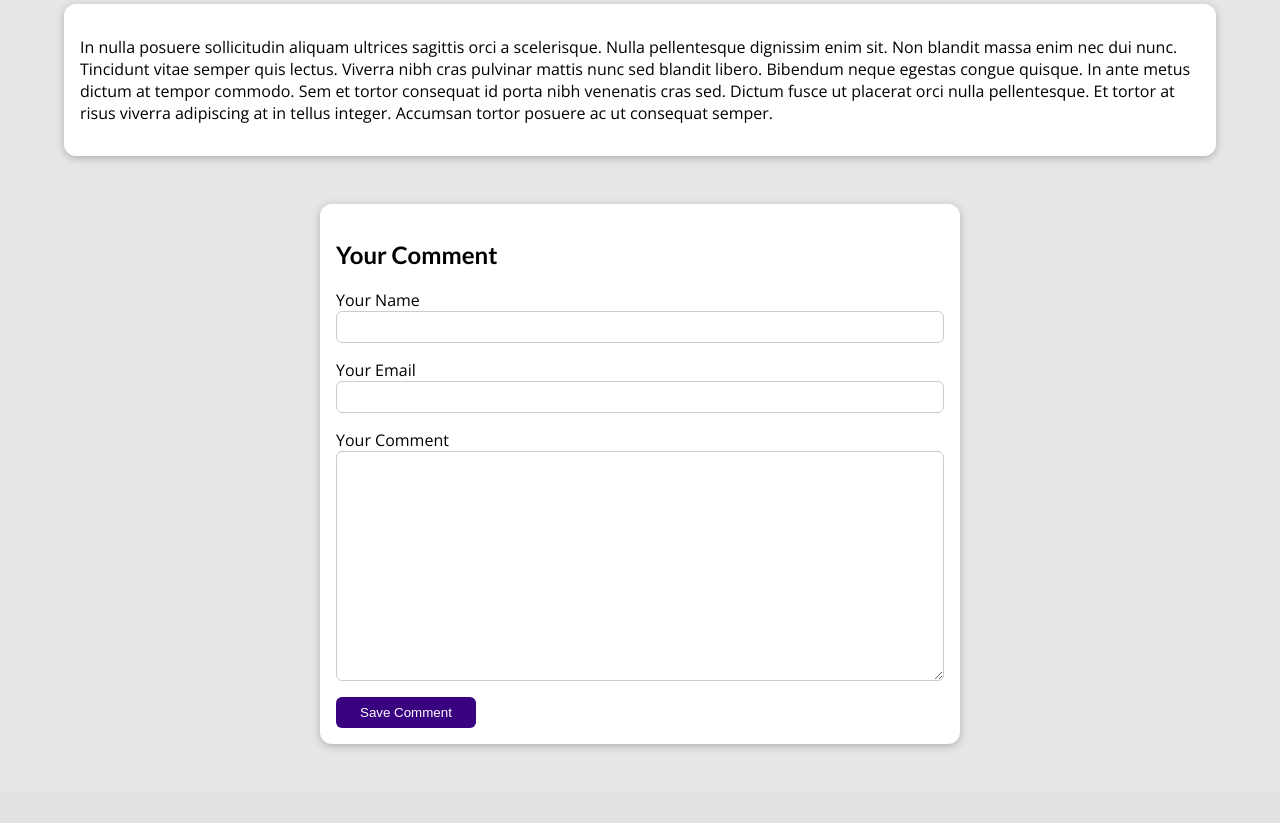
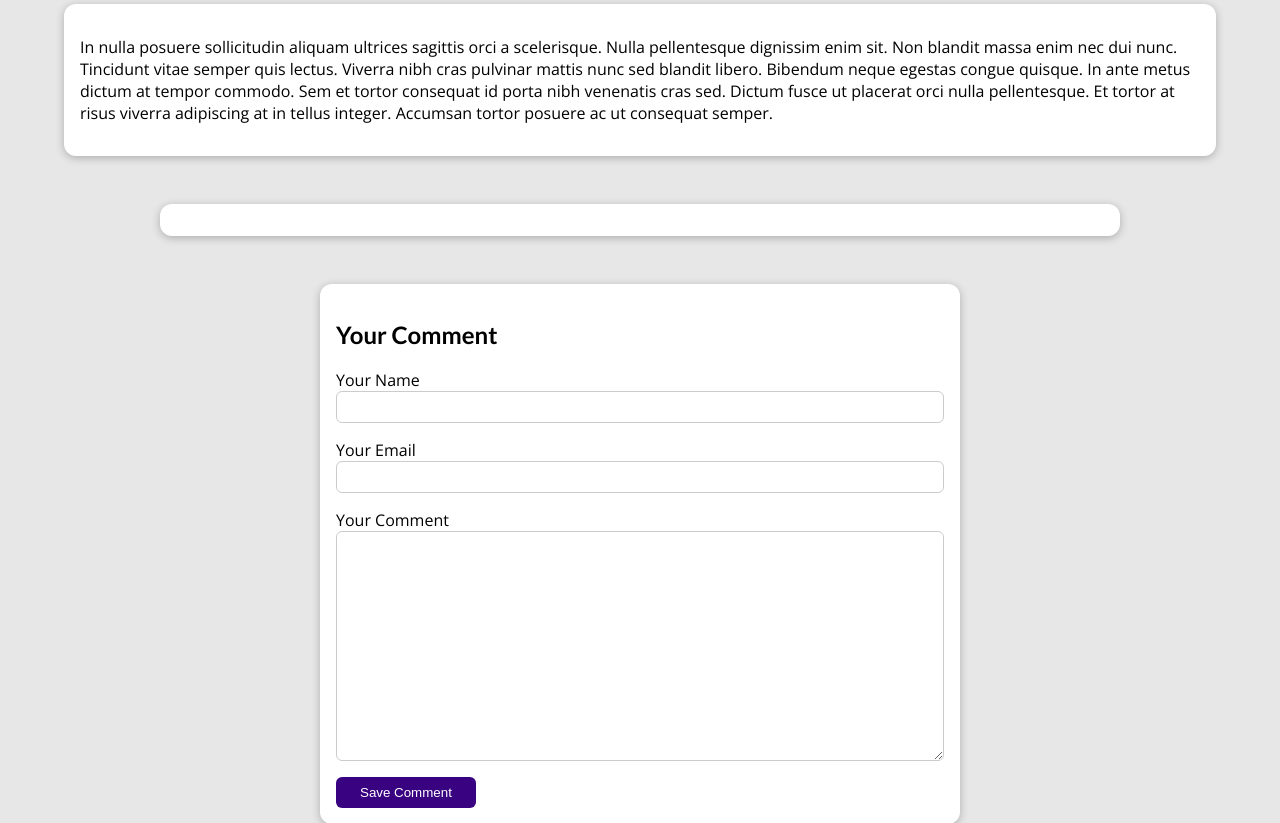
Before and after one commit to bernardopiane/my_site, a Django app: a page that uses blog/templates/blog/post-detail.html in a window 1280 px wide. Shown: the part 524-1347 px from the top of the page. Before the commit the page ends 1272 px from the top, so only its background shows below. Run offline with Django 3.2, Linux system fonts and the light colour scheme; data comes from the database, SQL or seed files in the repository; both versions use the stored data as it was after the commit.

Commit message:
Displaying comments on Details page

```diff
--- a/blog/static/blog/post-detail.css
+++ b/blog/static/blog/post-detail.css
@@ -153,3 +153,32 @@
   padding: 0.25rem 1.5rem;
   border-radius: 6px;
 }
+
+#comments {
+  margin: 3rem auto;
+  width: 90%;
+  max-width: 60rem;
+  border-radius: 12px;
+  background-color: white;
+  box-shadow: 0 2px 8px rgba(0, 0, 0, 0.25);
+  padding: 1rem 2rem;
+}
+
+#comments ul {
+  list-style: none;
+  margin: 0;
+  padding: 0;
+}
+
+#comments li {
+  margin-bottom: 1rem;
+  border-bottom: 2px solid #ccc;
+}
+
+#comments li:last-of-type {
+  border-bottom: none;
+}
+
+#comments h2 {
+  color: #464646;
+}
--- a/blog/templates/blog/post-detail.html
+++ b/blog/templates/blog/post-detail.html
@@ -35,6 +35,18 @@
         {{post.content|linebreaks}}
     </main>
 
+    <section id="comments">
+        <ul>
+            {% comment %} Loop for comments {% endcomment %}
+            {% for comment in comments %}
+                <li>
+                    <h2>{{comment.user_name}}</h2>
+                    <p>{{comment.text|linebreaks}}</p>
+                </li>
+            {% endfor %}
+        </ul>
+    </section>
+
     <section id="comment-form">
         <h2>Your Comment</h2>
         <form action="{% url 'post-detail-page' post.slug %}" method="post">
--- a/blog/views.py
+++ b/blog/views.py
@@ -41,6 +41,7 @@
         context = {
             "post": post,
             "comment_form": CommentForm(),
+            "comments": post.comments.all().order_by('-id'),
         }
         return render(request, self.template_name, context)
 
@@ -57,5 +58,6 @@
             context = {
                 "post": post,
                 "comment_form": form,
+                "comments": post.comments.all().order_by('-id'),
             }
             return render(request, self.template_name, context)
```
Also changed, not shown: db.sqlite3.
